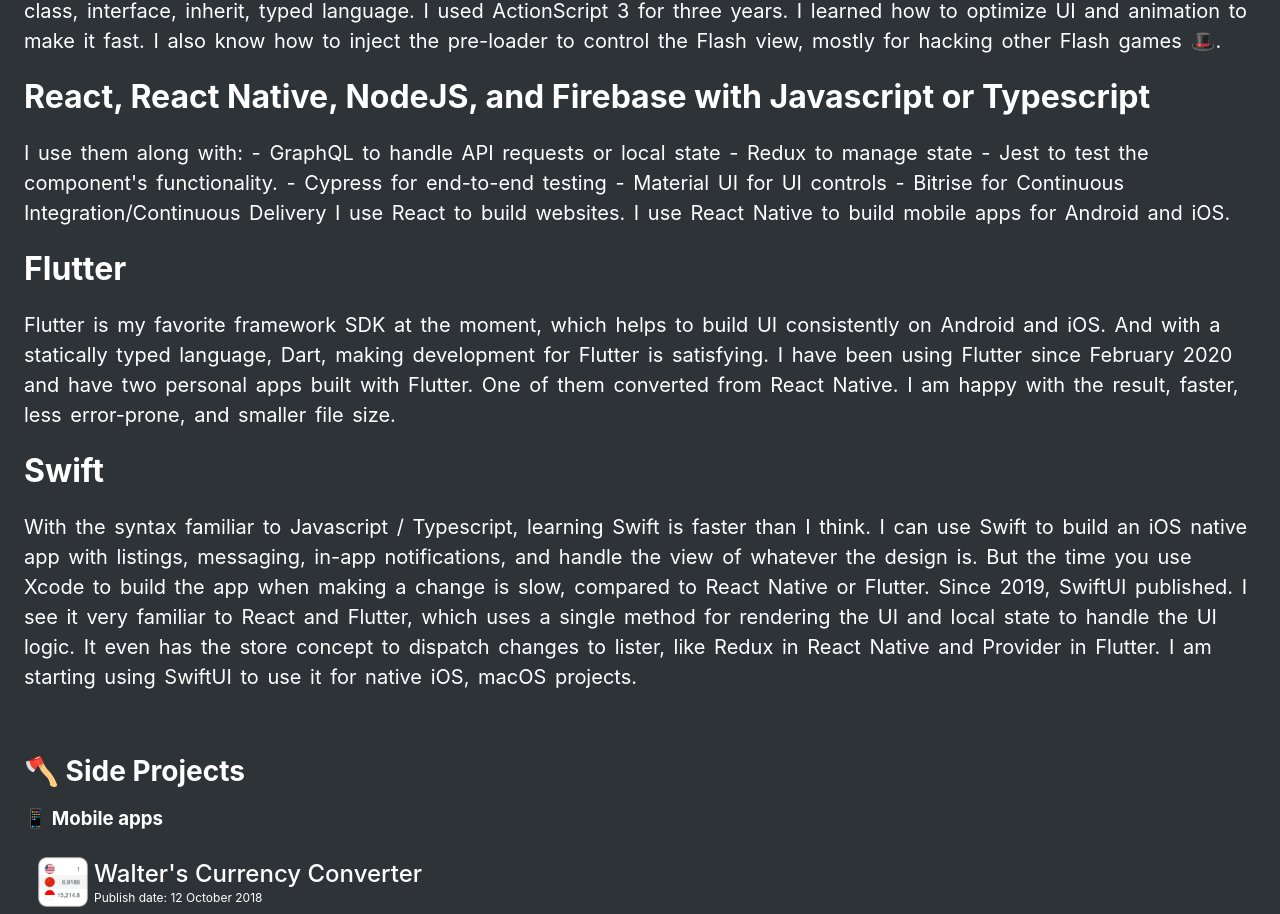
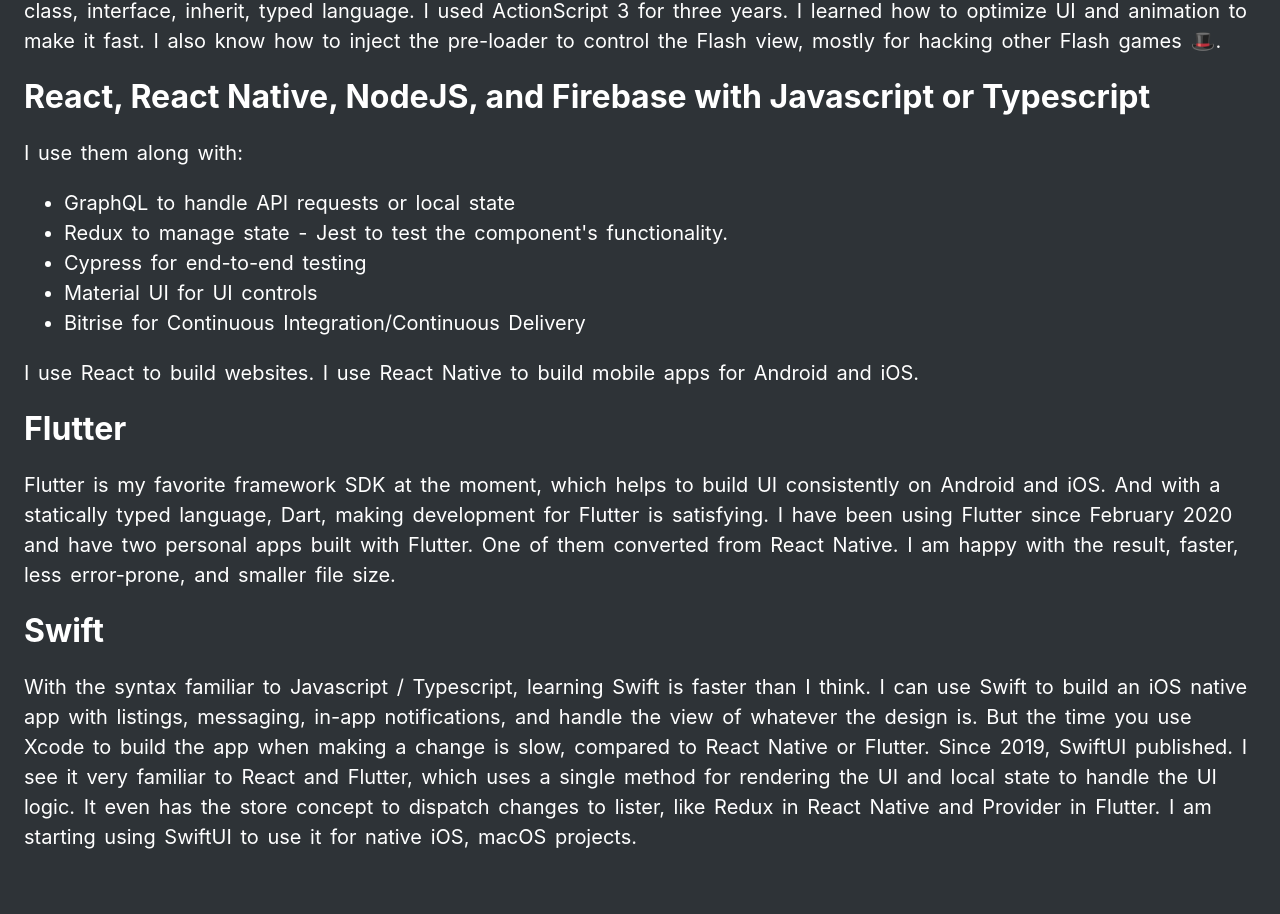
Before and after one commit to ngothanhtai/ngothanhtai.github.io, a React (Create React App) app: page / in a window 1280 px wide. Shown: the part 1533-2447 px from the top of the page. Built offline with nearby package versions, Linux system fonts and the light colour scheme.

Commit message:
Update Skills.tsx

```diff
--- a/src/components/Skills/Skills.tsx
+++ b/src/components/Skills/Skills.tsx
@@ -222,11 +222,19 @@
         React, React Native, NodeJS, and Firebase with Javascript or Typescript
       </h1>
       <p className="body">
-        I use them along with: - GraphQL to handle API requests or local state -
-        Redux to manage state - Jest to test the component's functionality. -
-        Cypress for end-to-end testing - Material UI for UI controls - Bitrise
-        for Continuous Integration/Continuous Delivery I use React to build
-        websites. I use React Native to build mobile apps for Android and iOS.
+        I use them along with:
+        <ul>
+          <li>GraphQL to handle API requests or local state</li>
+
+          <li>
+            Redux to manage state - Jest to test the component's functionality.
+          </li>
+          <li>Cypress for end-to-end testing</li>
+          <li>Material UI for UI controls</li>
+          <li>Bitrise for Continuous Integration/Continuous Delivery</li>
+        </ul>
+        I use React to build websites. I use React Native to build mobile apps
+        for Android and iOS.
       </p>
 
       <h1>Flutter</h1>
```
